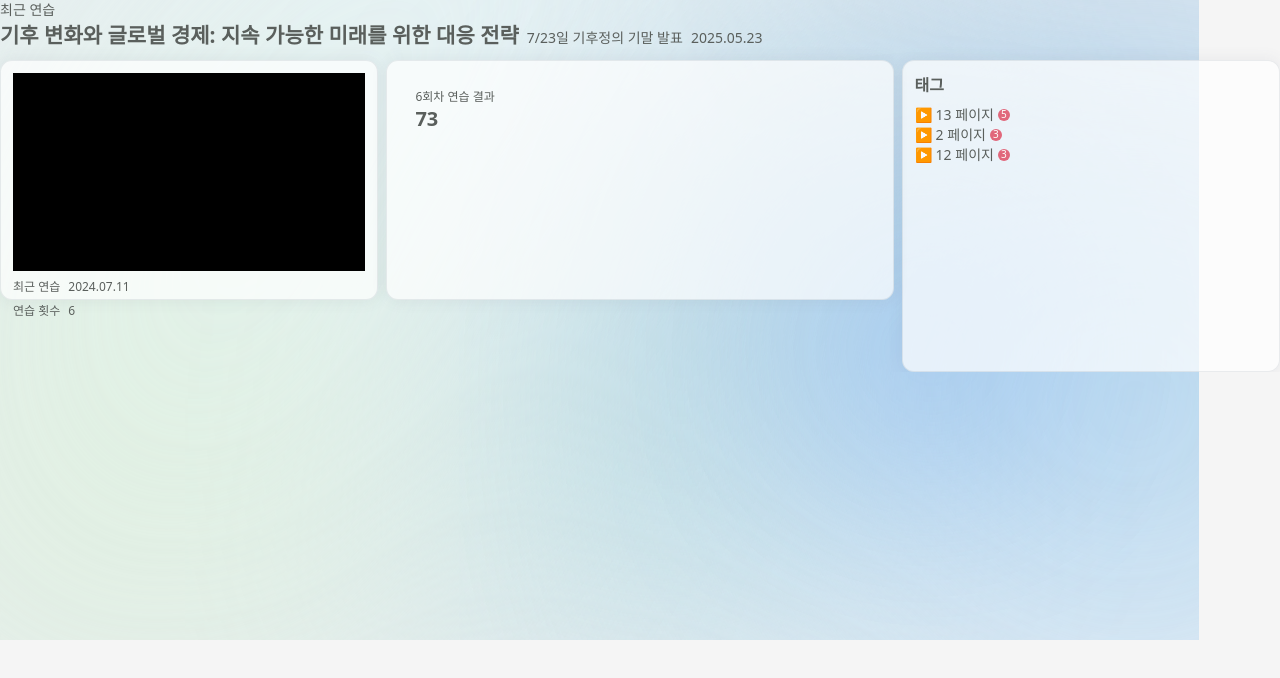
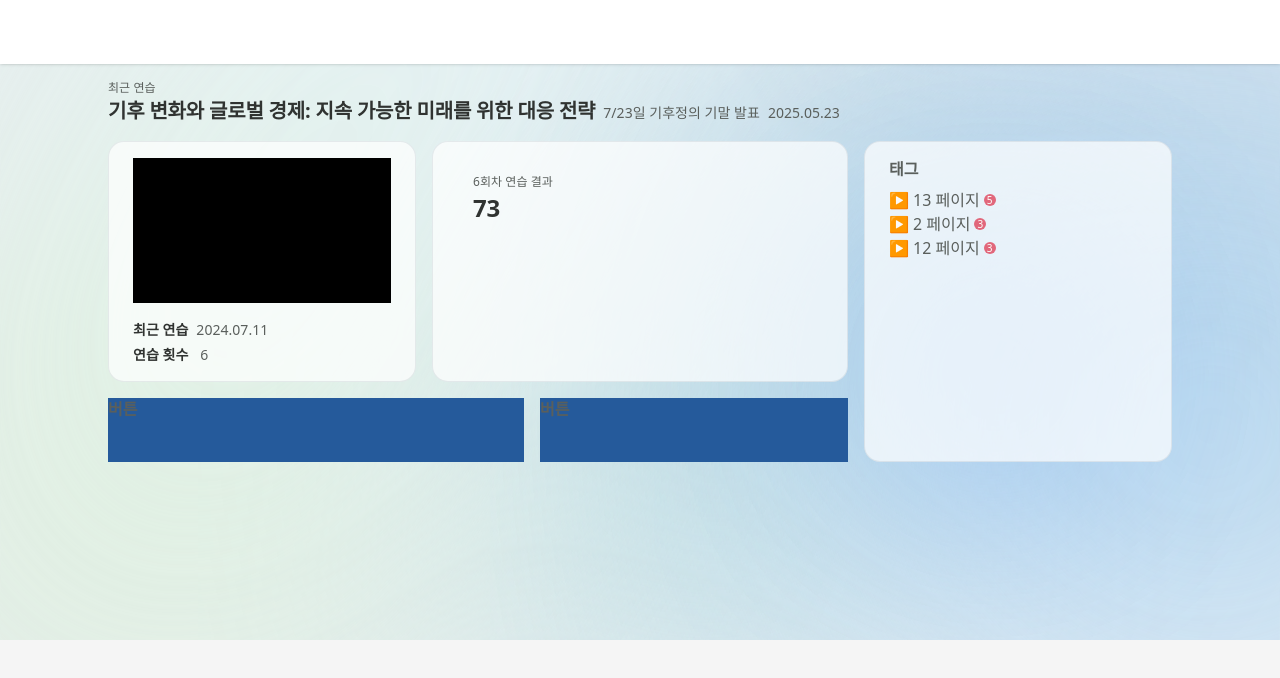
Before and after one commit to xseojungx/SPitching-FE, a React (Vite) app in the folder SPitching/: page /dashboard in a window 1280 px wide. Shown: the top 678 px of the page. Built offline with nearby package versions, Linux system fonts and the light colour scheme; a web font is replaced by a local one.

Commit message:
feat. recent practice ui

```diff
--- /dev/null
+++ b/SPitching/src/components/common/Navbar.tsx
@@ -0,0 +1,9 @@
+const Navbar = () => {
+  return (
+    <header className='fixed top-0 left-0 z-50 h-16 w-full bg-white shadow'>
+      {/* 향후 네비게이션 요소들이 들어올 자리 */}
+    </header>
+  );
+};
+
+export default Navbar;
--- a/SPitching/src/components/practiceList/RecentPractice.tsx
+++ b/SPitching/src/components/practiceList/RecentPractice.tsx
@@ -26,15 +26,15 @@ const RecentPractice = () => {
           className='flex cursor-pointer items-center gap-1'
           onClick={() => togglePage(data.page)}
         >
-          <span className='text-sm text-blue-500'>{isOpen ? '▼' : '▶'}</span>
-          <span className='text-sm text-gray-700'>{data.page} 페이지</span>
-          <div className='text-cream-50 flex h-3 w-3 items-center justify-center rounded-full bg-rose-500 text-[0.625rem] font-normal'>
+          <span className='b1 text-blue-500'>{isOpen ? '▼' : '▶'}</span>
+          <span className='b1 text-gray-700'>{data.page} 페이지</span>
+          <div className='text-cream-50 c1 flex h-3 w-3 items-center justify-center rounded-full bg-rose-500 text-[0.625rem] font-normal'>
             {data.count}
           </div>
         </div>
 
         {isOpen && data.notes.length > 0 && (
-          <ul className='mt-2 list-disc pl-6 text-xs font-normal text-blue-500'>
+          <ul className='b2 mt-2 list-disc pl-6 font-normal tracking-[0.06px] text-gray-700'>
             {data.notes.map((note, idx) => (
               <li key={idx}>{note}</li>
             ))}
@@ -48,52 +48,61 @@ const RecentPractice = () => {
   };
 
   return (
-    <div className='grid grid-cols-10 grid-rows-[auto_240px_64px] gap-2'>
+    <div className='col-span-10 grid grid-cols-10 grid-rows-[auto_1fr_64px] gap-4'>
+      {/* 상단 제목 */}
       <div className='col-span-10 row-start-1 flex flex-col'>
-        <span className='text-sm font-normal text-gray-700'>최근 연습</span>
+        <span className='c2 text-gray-700'>최근 연습</span>
         <div className='flex items-baseline gap-2'>
-          <span className='text-[21px] font-bold text-gray-700'>
-            {recentPractice.title}
-          </span>
-          <span className='text-sm font-normal text-gray-700'>
-            {recentPractice.description}
-          </span>
-          <span className='text-sm font-normal text-gray-700'>
-            {recentPractice.created}
-          </span>
+          <span className='h2 text-gray-900'>{recentPractice.title}</span>
+          <span className='b2 text-gray-700'>{recentPractice.description}</span>
+          <span className='b2 text-gray-700'>{recentPractice.created}</span>
         </div>
       </div>
 
-      <div className='col-span-3 row-start-2 flex h-full w-full flex-col gap-2 rounded-xl border border-slate-200 bg-[rgba(255,255,255,0.7)] p-3 shadow-[0px_0px_15px_1px_var(--color-shadow-100)]'>
-        <div className='aspect-[16/9] w-full bg-black' />
-        <div className='flex flex-row items-center gap-2 text-xs'>
-          <span className='font-normal text-gray-700'>최근 연습</span>
-          <span className='font-light text-gray-700'>
+      {/* 좌측 요약 상자 */}
+      <div className='white-card col-span-3 row-start-2 gap-1'>
+        <div className='mb-3 aspect-[16/9] w-full bg-black' />
+        <div className='flex flex-row items-center gap-2'>
+          <span className='s2 text-gray-900'>최근 연습</span>
+          <span className='b2 text-gray-700'>
             {recentPractice.metadata.lastPractice}
           </span>
         </div>
-        <div className='flex flex-row items-center gap-2 text-xs'>
-          <span className='font-normal text-gray-700'>연습 횟수</span>
-          <span className='font-light text-gray-700'>
+        <div className='flex flex-row items-center gap-3 text-xs'>
+          <span className='s2 text-gray-900'>연습 횟수</span>
+          <span className='b2 text-gray-700'>
             {recentPractice.metadata.practiceCount.total}
           </span>
         </div>
       </div>
 
-      <div className='relative col-span-4 row-start-2 flex h-full w-full flex-col rounded-xl border border-slate-200 bg-[rgba(255,255,255,0.7)] p-3 shadow-[0px_0px_15px_1px_var(--color-shadow-100)]'>
+      {/* 중앙 요약 상자 */}
+      <div className='white-card relative col-span-4 row-start-2'>
         <div className='absolute m-4 flex flex-col'>
-          <span className='text-xs font-light text-gray-700'>
+          <span className='c2 text-gray-700'>
             {recentPractice.metadata.practiceCount.total}회차 연습 결과
           </span>
-          <span className='text-xl font-bold text-gray-700'>
+          <span className='h1 text-gray-900'>
             {recentPractice.graph.currentScore}
           </span>
         </div>
       </div>
 
-      <div className='col-span-3 row-span-2 row-start-2 flex h-full w-full flex-col rounded-xl border border-slate-200 bg-[rgba(255,255,255,0.7)] p-3 shadow-[0px_0px_15px_1px_var(--color-shadow-100)]'>
-        <span className='mb-2 text-base font-bold text-gray-700'>태그</span>
-        <div className='flex flex-col'>{tag.map(renderTagItem)}</div>
+      {/* 우측 상자 */}
+      <div className='white-card col-span-3 row-span-2 row-start-2 flex flex-col overflow-hidden'>
+        <span className='s1 mb-2 text-gray-700'>태그</span>
+        <div className='min-h-0 flex-1 overflow-y-auto pr-1'>
+          {tag.map(renderTagItem)}
+        </div>
+      </div>
+
+      {/* 아래 버튼 상자 */}
+
+      <div className='bg-navy-700 col-span-4 col-start-1 row-span-1 row-start-3 flex flex-col overflow-hidden'>
+        <span className='s1 mb-2 text-gray-700'>버튼</span>
+      </div>
+      <div className='bg-navy-700 col-span-3 col-start-5 row-span-1 row-start-3 flex flex-col overflow-hidden'>
+        <span className='s1 mb-2 text-gray-700'>버튼</span>
       </div>
     </div>
   );
--- a/SPitching/src/pages/dashboard/Dashboard.tsx
+++ b/SPitching/src/pages/dashboard/Dashboard.tsx
@@ -1,12 +1,16 @@
 // Dashboard.tsx
 import RecentPractice from '../../components/practiceList/RecentPractice';
+import Navbar from '../../components/common/Navbar';
 
 const Dashboard = () => {
   return (
-    <div className='relative overflow-hidden'>
+    <div className='grid-layout overflow-hidden'>
+      <Navbar />
+      <div className='col-span-0 md:col-span-1' />
+      {/* 모바일에선 여백 없이 꽉 채움 */}
       <RecentPractice />
       <div className='pointer-events-none fixed bottom-[6.125px] -z-10 flex w-full'>
-        <div className="fixed top-0 h-[80vh] w-screen bg-[url('/assets/dashboard_bg.svg')] bg-contain bg-left-top bg-no-repeat"></div>
+        <div className="fixed top-0 left-0 h-[80vh] w-screen bg-[url('/assets/dashboard_bg.svg')] bg-cover bg-left-top bg-no-repeat"></div>
       </div>
     </div>
   );
--- a/SPitching/src/styles.css
+++ b/SPitching/src/styles.css
@@ -21,6 +21,7 @@
   /* Additional Utility Colors */
   --color-shadow-100: rgba(87, 89, 114, 0.08); /* 그림자 */
   --color-slate-200: rgba(64, 80, 98, 0.1); /* 그라테두리 */
+  --color-box-white: rgba(255, 255, 255, 0.7);
 
   /*폰트*/
   --font-display: 'Pretendard', 'sans-serif';
@@ -61,7 +62,7 @@ body {
 
 @layer components {
   .h1 {
-    @apply text-[60px] leading-[140%] font-bold tracking-[-0.01em];
+    @apply text-[24px] leading-[140%] font-bold tracking-[-0.01em];
   }
 
   .h2 {
@@ -92,3 +93,12 @@ body {
     @apply text-[12px] leading-[140%] font-normal tracking-[0.005em];
   }
 }
+
+@layer components {
+  .white-card {
+    @apply shadow-shadow-100 bg-box-white flex h-full w-full shrink-0 flex-col items-start rounded-2xl border border-[rgba(64,80,98,0.10)] px-6 py-4;
+  }
+  .grid-layout {
+    @apply mx-auto grid max-w-screen-2xl grid-cols-12 gap-4 pt-20;
+  }
+}
```
